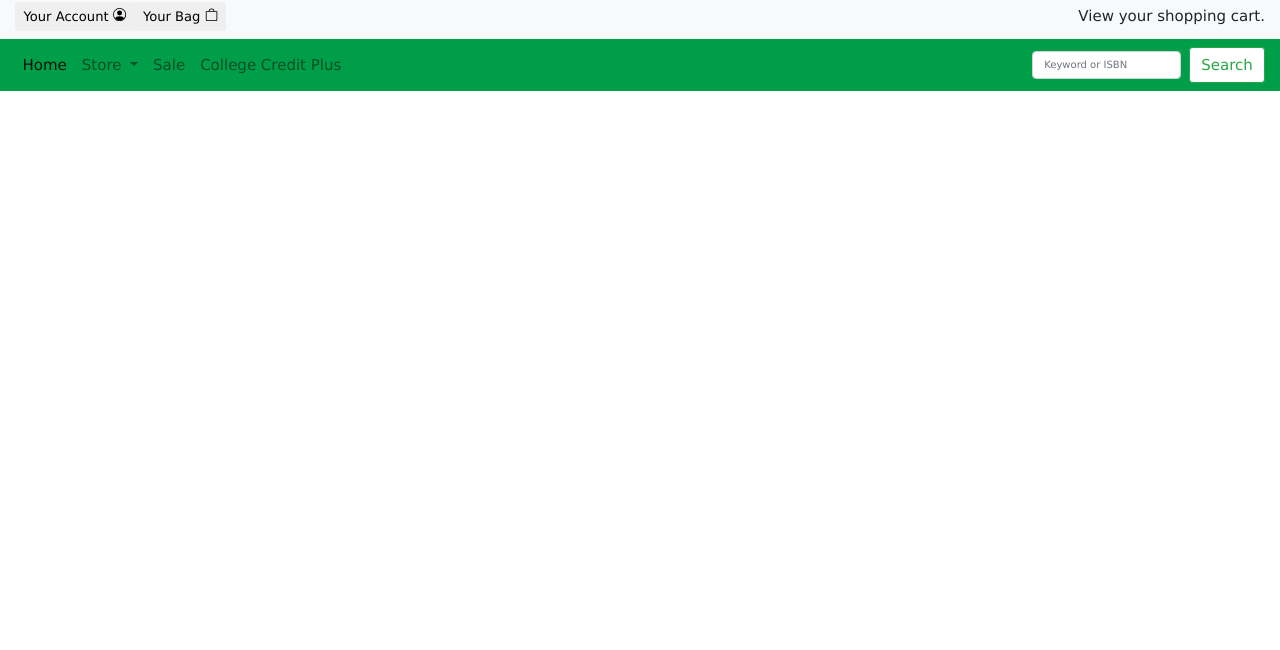
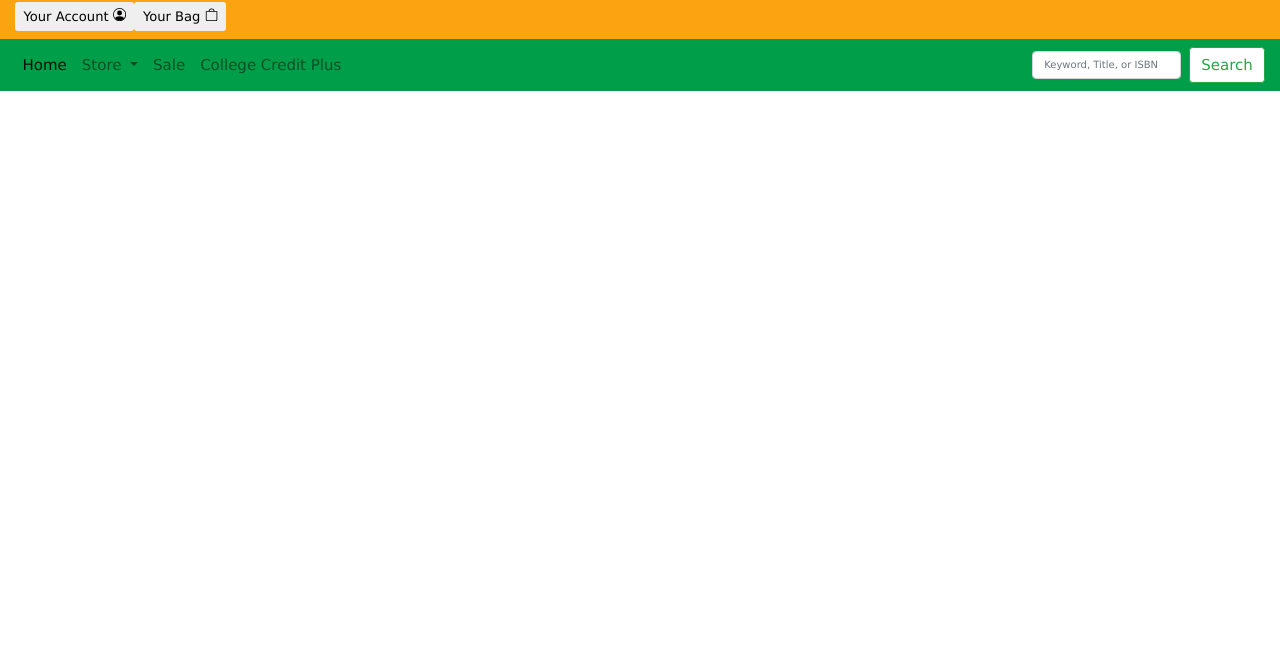
Before and after one commit to mysticcxnch/HTML-CSS-WEEK2, a plain HTML site: page index.html in a window 1280 px wide. Shown: the part 150-800 px from the top of the page. Drawn offline with nearby package versions, Linux system fonts and the light colour scheme.

Commit message:
Update index.html

```diff
--- a/index.html
+++ b/index.html
@@ -46,7 +46,7 @@
 
 <!-- Navbar #1 -->
 
-<nav class="navbar navbar-expand-lg navbar-light bg-light">
+<nav class="navbar navbar-expand-lg" style="background-color:#FCA311;">
 <!--<a class="navbar-brand" href="#">Navbar</a>
   <button class="navbar-toggler" type="button" data-toggle="collapse" data-target="#navbarNav" aria-controls="navbarNav" aria-expanded="false" aria-label="Toggle navigation">
     <span class="navbar-toggler-icon"></span>
@@ -85,13 +85,6 @@
       </li>
     </ul>
   </div>
-
-  <div id="block-uc_cart-0" class="block block-uc_cart">
-
-    <div class="content">
-      <a href="/cart">View</a> your shopping cart.  </div>
-  </div>
-
 </nav>
 
 
@@ -139,7 +132,7 @@
 
 <!-- Search Bar -->
 <form class="form-inline my-2 my-lg-0">
-      <input class="form-control mr-sm-2" style="font-size: x-small" type="search" placeholder="Keyword or ISBN" aria-label="Search">
+      <input class="form-control mr-sm-2" style="font-size: x-small" type="search" placeholder="Keyword, Title, or ISBN" aria-label="Search">
       <button class="btn btn-outline-success my-2 my-sm-0" type="submit" button style="background-color: #FFFFFF">
 		  Search
 	  </button>
```
